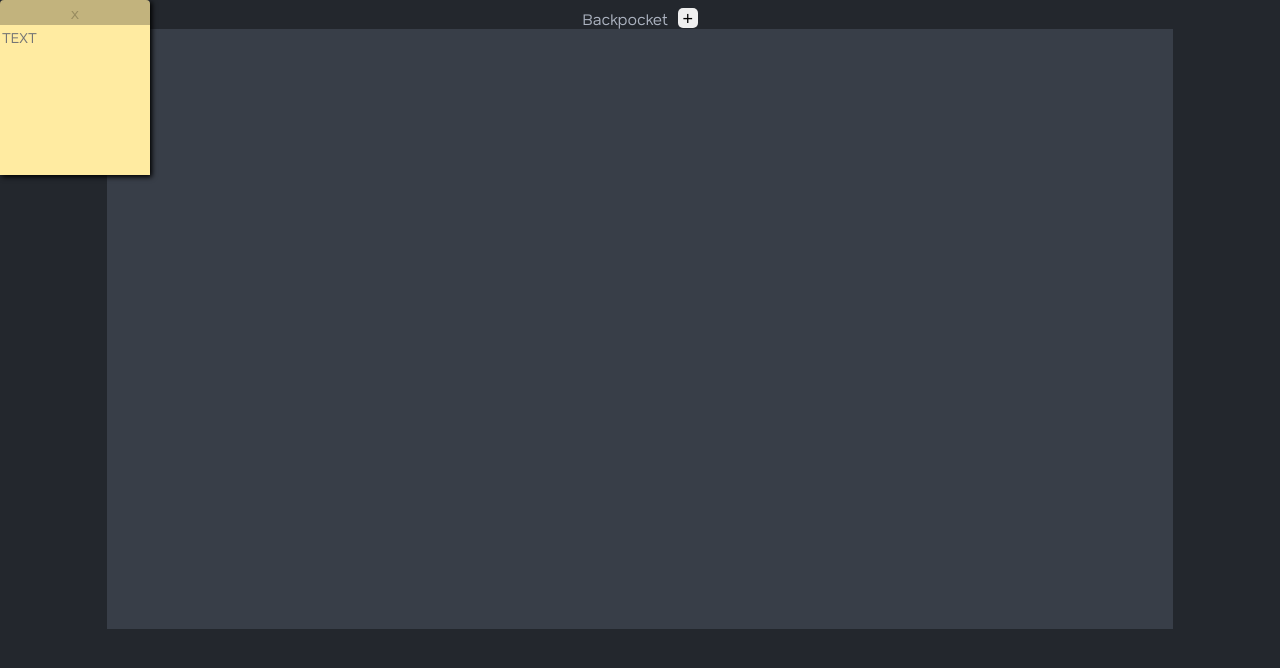
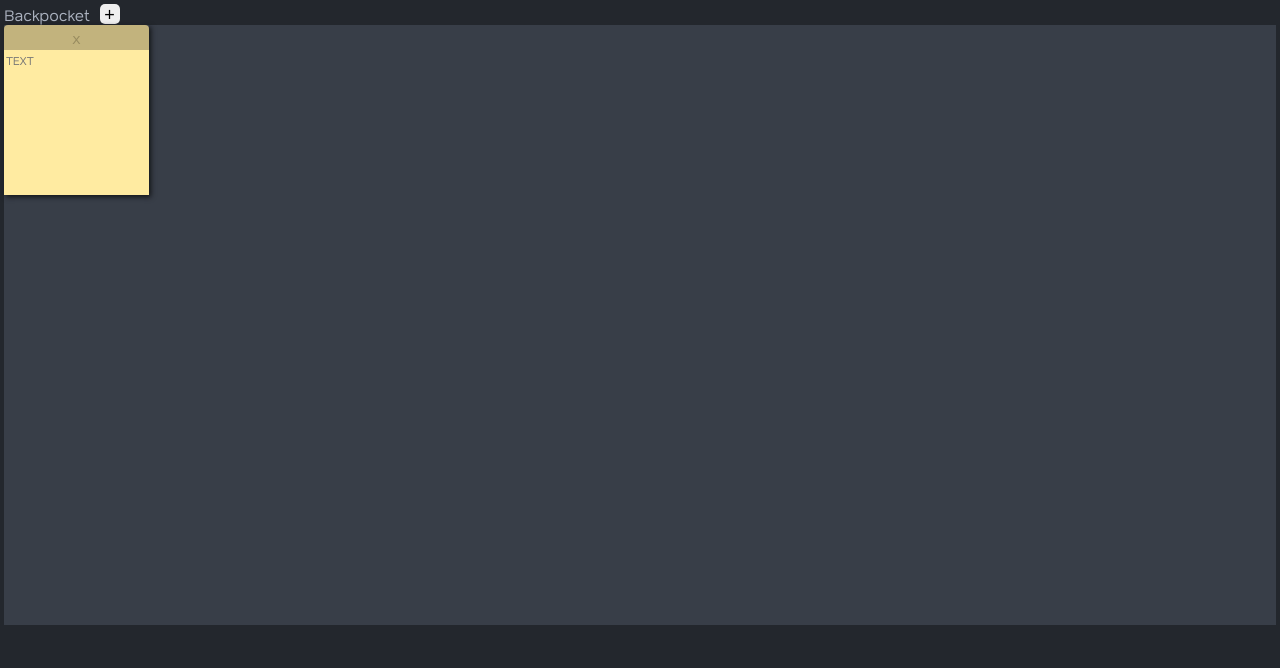
Before and after one commit to Brain-Vu/backpocket, a plain HTML site: page index.html in a window 1280 px wide. Drawn offline with Linux system fonts and the light colour scheme.

Commit message:
back to working state, css cleaned up

```diff
--- a/index.html
+++ b/index.html
@@ -14,19 +14,6 @@
     </div>
 
     <div id="moveable-area">
-      <!-- <div class="connection">
-        <svg height="100%" width="100%" xmlns="http://www.w3.org/2000/svg">
-          <line
-            x1="0"
-            y1="0"
-            x2="300"
-            y2="200"
-            style="stroke: red; stroke-width: 2"
-            id="c"
-          />
-        </svg>
-      </div> -->
-
       <div class="post-it" id="p" hidden>
         <div class="post-it-header" id="ph">
           <div class="post-it-header-state">x</div>
@@ -50,8 +37,7 @@
         <li><button id="context-delete">Delete</button></li>
       </ul>
     </div>
+    <script src="./scripts/post-it-logic.js" type="module"></script>
     <script src="./scripts/page-logic.js" type="module"></script>
-    <script src="./scripts/post-it-logic.js" type="module"></script>
-    <script src="./scripts/connection-logic.js" type="module"></script>
   </body>
 </html>
--- a/post-it.css
+++ b/post-it.css
@@ -8,9 +8,11 @@
   gap: 10px;
 }
 #moveable-area {
-  aspect-ratio: 16/9;
+  width: 600;
   height: 600px;
   background-color: #383e48;
+  position: relative;
+  box-sizing: border-box;
 }
 #duplicate-button {
   display: flex;
@@ -25,28 +27,13 @@
 }
 
 body {
-  flex-direction: column;
+  height: 0;
+  margin: 0;
+  padding: 4px;
   background-color: #23272d;
   color: #abb2bf;
   font-family: "NataSans";
-  display: flex;
-  justify-content: center;
-  align-items: center;
 }
-body {
-  -ms-overflow-style: none;
-  scrollbar-width: none;
-}
-body::-webkit-scrollbar {
-  display: none;
-  scrollbar-width:none;
-}
-
-/* Connection Formatting */
-/* .connection {
-  height:100%;
-  width:100%;
-} */
 
 /* Context Menu Formatting */
 .context-menu {
@@ -83,21 +70,31 @@ body::-webkit-scrollbar {
 
 /* Post-It Formatting */
 .post-it {
-  width: 150px;
+  width: 145px;
   position: absolute;
   container-type: inline-size;
-  box-shadow: 2px 2px 5px black;
+  box-shadow: 2px 2px 5px #131518;
+}
+.post-it.dragged {
+  position: absolute;
+  container-type: inline-size;
+  box-shadow: 5px 5px 5px #08080a;
+}
+.post-it-body {
+  width: 100%;
+  aspect-ratio: 1/1;
+  background-color: #ffeba1;
 }
 .post-it-content {
+  height: 100%;
   width: 100%;
-  height: 100%;
   transform-origin: left;
   background: none;
   outline: none;
   border: none;
   resize: none;
   box-sizing: border-box;
-  font-size: 10cqw;
+  font-size: 12px;
   font-family: "NataSans";
   color: #23272d;
 }
@@ -107,7 +104,7 @@ body::-webkit-scrollbar {
 }
 .post-it-header {
   width: 100%;
-  aspect-ratio: 6/1;
+  height: 25px;
   background-color: #c2b37d;
   cursor: pointer;
   position: relative;
@@ -124,8 +121,3 @@ body::-webkit-scrollbar {
   color: #e34d50;
   font-weight: bold;
 }
-.post-it-body {
-  width: 100%;
-  aspect-ratio: 1/1;
-  background-color: #ffeba1;
-}
--- a/scripts/connection-logic.js
+++ /dev/null
@@ -1,14 +0,0 @@
-
-let element = document.getElementById("c");
-
-function updatePosition(event) {
-  element.setAttribute("x1", event.clientX);
-  element.setAttribute("y1", event.clientY);
-
-  element.setAttribute("x2", "50px");
-  element.setAttribute("y2", "50px");
-}
-
-  console.log(element.getAttribute("x1"));
-let postIt = document.getElementById("p0");
-postIt.addEventListener("mousemove", updatePosition);
--- a/scripts/page-logic.js
+++ b/scripts/page-logic.js
@@ -53,7 +53,6 @@ function createPostIt(reference, exact = false) {
     setActivated(newElement, false);
     newElement.addEventListener("contextmenu", rightClickElement);
     document.getElementById("moveable-area").appendChild(newElement);
-
   }
 }
 
@@ -68,7 +67,7 @@ function applyLogic() {
   let menu = document.getElementById("contextMenu");
   menu
     .querySelector("#context-connect")
-    .addEventListener("click", () => connectPostIt(getFocusedPostIt()));
+    .addEventListener("click", () => setActivated(getFocusedPostIt(), true));
   menu
     .querySelector("#context-duplicate")
     .addEventListener("click", () => createPostIt(getFocusedPostIt(), true));
--- a/scripts/post-it-logic.js
+++ b/scripts/post-it-logic.js
@@ -1,5 +1,7 @@
 let order = 0;
 let focusedPostIt;
+
+let connectedPosts = new Set();
 
 function setActivated(postIt, turnOn) {
   let postItHeaderState = postIt
@@ -43,9 +45,7 @@ function rightClickElement(event) {
 
 function dragElement(postIt) {
   let postItHeader = postIt.querySelector(".post-it-header");
-  const postItRect = postIt.getBoundingClientRect();
   const moveableArea = document.getElementById("moveable-area");
-  const moveableRect = moveableArea.getBoundingClientRect();
 
   let currX = 0,
     currY = 0,
@@ -53,15 +53,27 @@ function dragElement(postIt) {
     offsetY = 0,
     newPosX = 0,
     newPosY = 0,
-    maxX = moveableRect.width,
-    maxY = moveableRect.height, // need to do something about this not being updated
-    postItWidth = postItRect.width,
-    postItHeight = postItRect.height;
+    maxX = 0,
+    maxY = 0,
+    postItWidth,
+    postItHeight,
+    moveableRect,
+    postItRect,
+    headerRect;
 
   postItHeader.addEventListener("mousedown", mouseDown);
 
   function mouseDown(event) {
     event.preventDefault();
+    postItRect = postIt.getBoundingClientRect();
+    moveableRect = moveableArea.getBoundingClientRect();
+    postItWidth = postItRect.width;
+    postItHeight = postItRect.height;
+
+
+    maxX = moveableRect.width;
+    maxY = moveableRect.height;
+
     currX = event.clientX;
     currY = event.clientY;
 
@@ -77,7 +89,7 @@ function dragElement(postIt) {
   function mouseDrag(event) {
     event.preventDefault();
 
-    postIt.style.boxShadow = "10px 10px 10px black";
+    postIt.classList.add("dragged");
 
     currX = event.clientX;
     currY = event.clientY;
@@ -97,7 +109,7 @@ function dragElement(postIt) {
   }
 
   function mouseUp() {
-    postIt.style.boxShadow = "2px 2px 5px black";
+    postIt.classList.remove("dragged");
     document.removeEventListener("mousemove", mouseDrag);
     document.removeEventListener("mouseup", mouseUp);
   }
```
